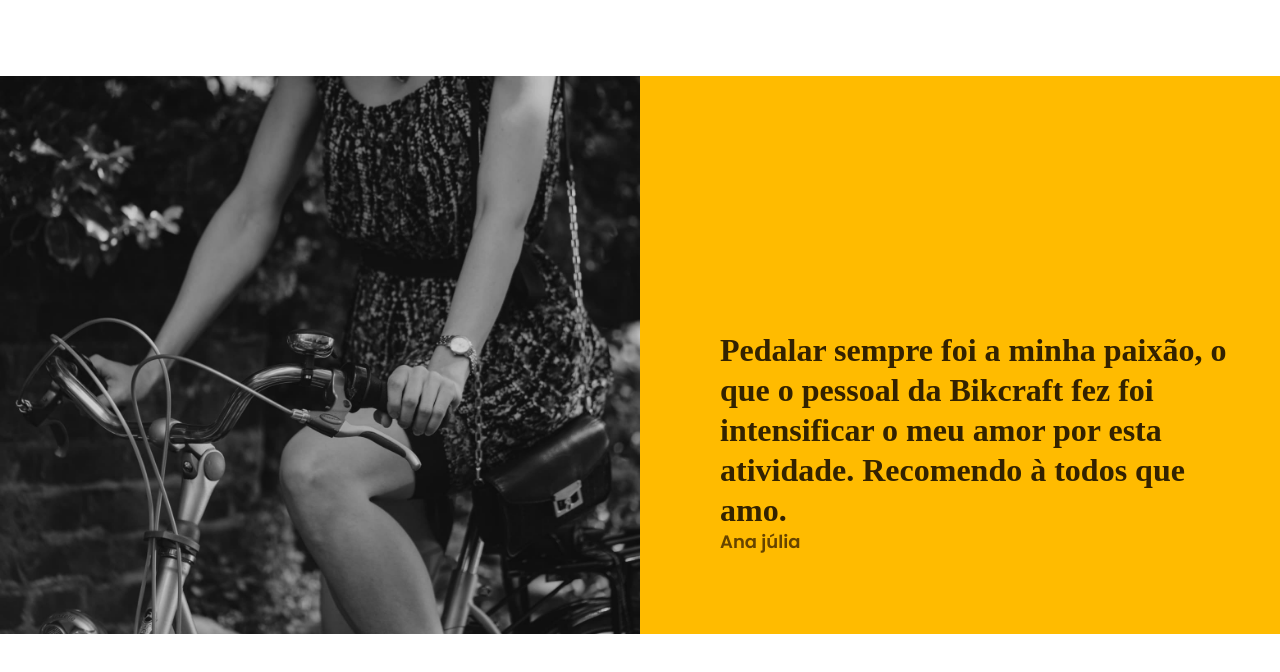
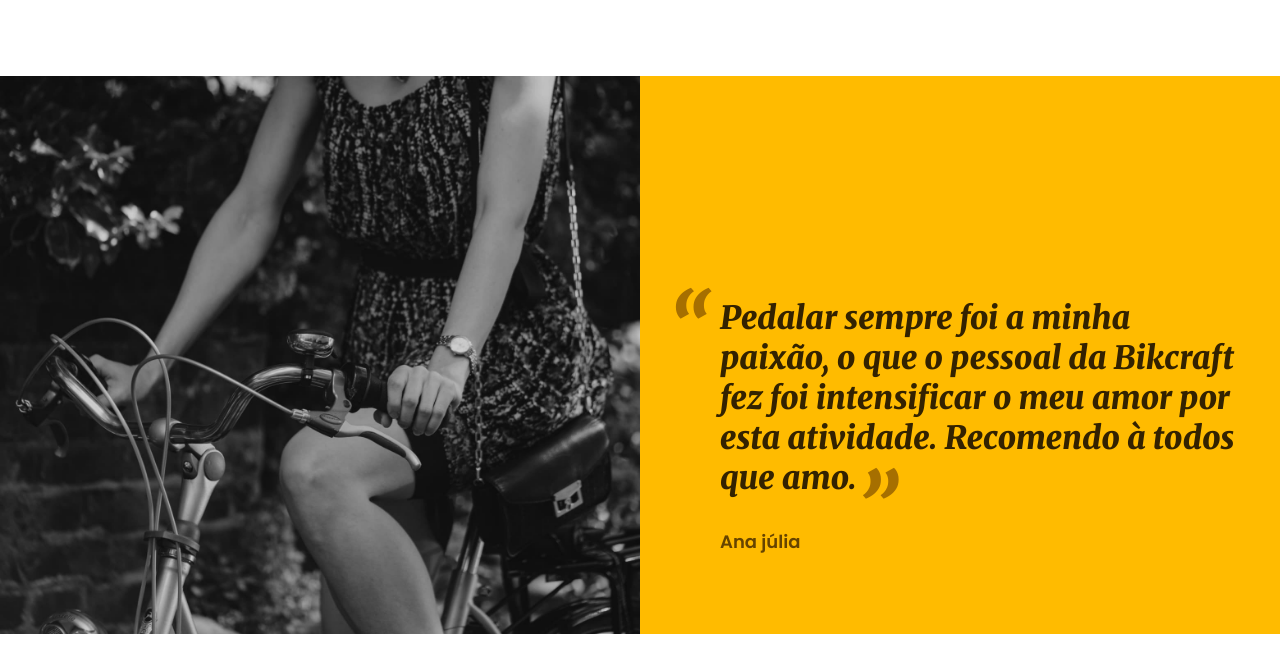
Before and after one commit to BiancoLorencini/origamid-bikcraft, a plain HTML site: page index.html in a window 1280 px wide. Shown: the part 2978-3650 px from the top of the page. Drawn offline with Linux system fonts and the light colour scheme.

Commit message:
atualização-tipografia

```diff
--- a/index.html
+++ b/index.html
@@ -10,7 +10,8 @@
     <link rel="stylesheet" href="style/style.css">
     <link rel="preconnect" href="https://fonts.googleapis.com">
     <link rel="preconnect" href="https://fonts.gstatic.com" crossorigin>
-    <link href="https://fonts.googleapis.com/css2?family=Poppins:wght@400;600&family=Roboto:wght@400;500&display=swap"
+    <link
+        href="https://fonts.googleapis.com/css2?family=Merriweather:ital,wght@1,900&family=Poppins:wght@400;600&family=Roboto:wght@400;500&display=swap"
         rel="stylesheet">
     <title>Bikcraft - Bicicletas Elétricas</title>
 </head>
--- a/style/home/depoimento.css
+++ b/style/home/depoimento.css
@@ -17,5 +17,28 @@
 }
 
 .depoimento-conteudo p {
-  font-family: "Marriweather";
+  font-family: "Merriweather", sans-serif;
+  font-style: italic;
+  font-weight: 900;
+  margin-bottom: 32px;
+  max-width: 28ch;
+  position: relative;
 }
+
+.depoimento p::before,
+.depoimento p::after {
+  font-size: 5rem;
+  color: var(--cor-p3);
+  position: absolute;
+}
+
+.depoimento p::before {
+  content: '“';
+  left: -50px;
+  top: -20px;
+}
+
+.depoimento p::after {
+  content: '”';
+
+}
```
